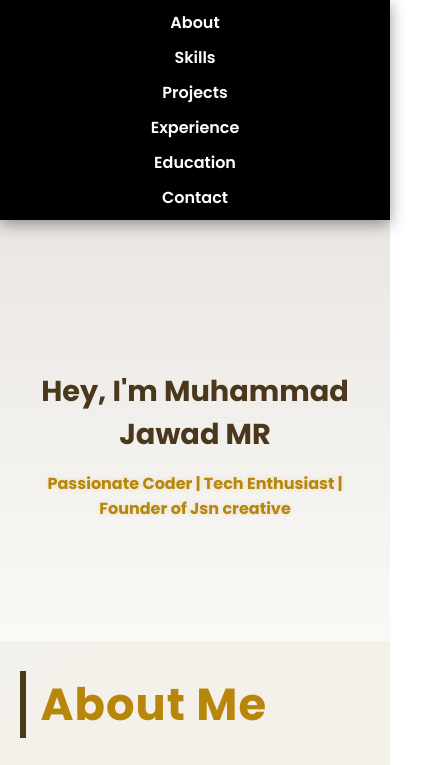
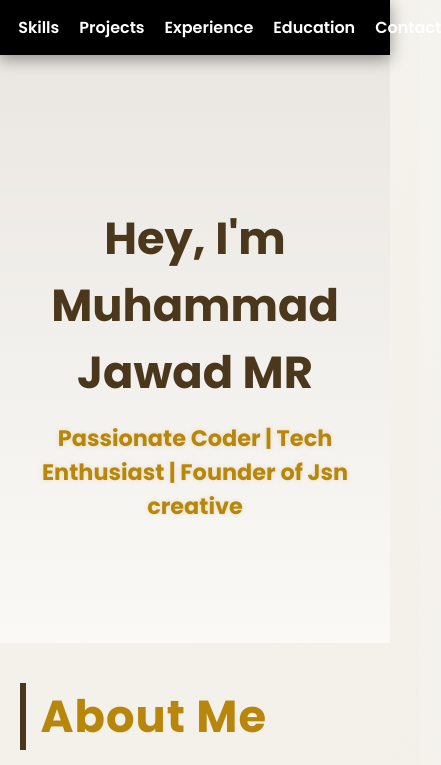
Before and after one commit to Jawad-mr/MY-PORTFOLIO-, a plain HTML site: page index.html in a window 390 px wide. Shown: the top 765 px of the page, 441 px wide, since content can reach past the window. Drawn offline with Linux system fonts and the light colour scheme.

Commit message:
Updated responsive CSS for phone view

```diff
--- a/index.html
+++ b/index.html
@@ -316,67 +316,36 @@
 
      /* Responsive adjustments */
 
-/* Tablets and small laptops */
+ /* Responsive adjustments */
         @media (max-width: 1024px) {
             section {
-        padding: 60px 8%;
+                padding: 60px 10%;
             }
             nav {
                 padding: 15px 5%;
             }
         }
 
-/* Mobile devices */
         @media (max-width: 768px) {
             header h1 {
-        font-size: 2.2rem;
-        text-align: center;
+                font-size: 2.8rem;
             }
             header h2 {
-        font-size: 1.2rem;
-        text-align: center;
+                font-size: 1.4rem;
             }
             section {
-        padding: 40px 6%;
+                padding: 40px 5%;
             }
             nav ul {
-        gap: 15px;
-        flex-direction: column;
-        align-items: center;
-    }
-    nav ul li a {
-        font-size: 1rem;
+                gap: 20px;
             }
             .timeline-item {
                 flex-direction: column;
                 padding-left: 0;
                 border-left: none;
-        margin-bottom: 20px;
-        text-align: center;
             }
         }
 
-/* Extra small screens (phones under 480px) */
-@media (max-width: 480px) {
-    header h1 {
-        font-size: 1.8rem;
-    }
-    header h2 {
-        font-size: 1rem;
-    }
-    section {
-        padding: 30px 5%;
-    }
-    nav {
-        padding: 10px 5%;
-    }
-    nav ul {
-        gap: 10px;
-    }
-    .timeline-item {
-        margin-bottom: 25px;
-    }
-}
 
     </style>
 </head>
```
Lines whose indentation alone changed are shown as unchanged.
